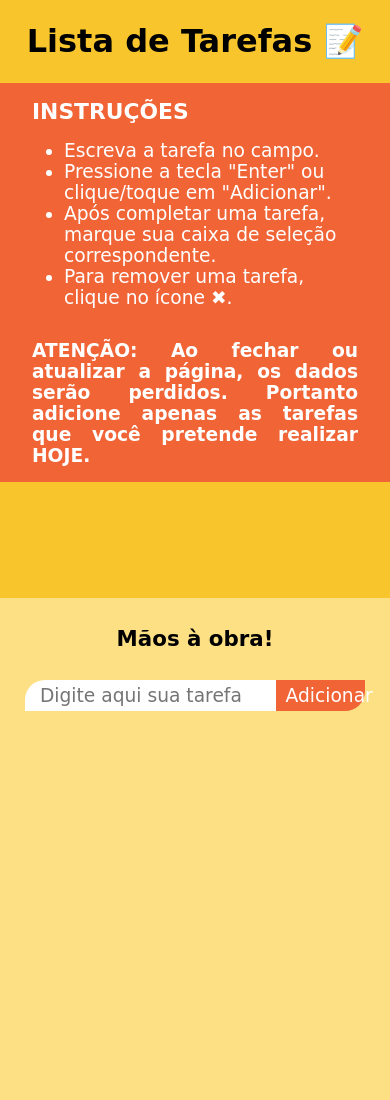
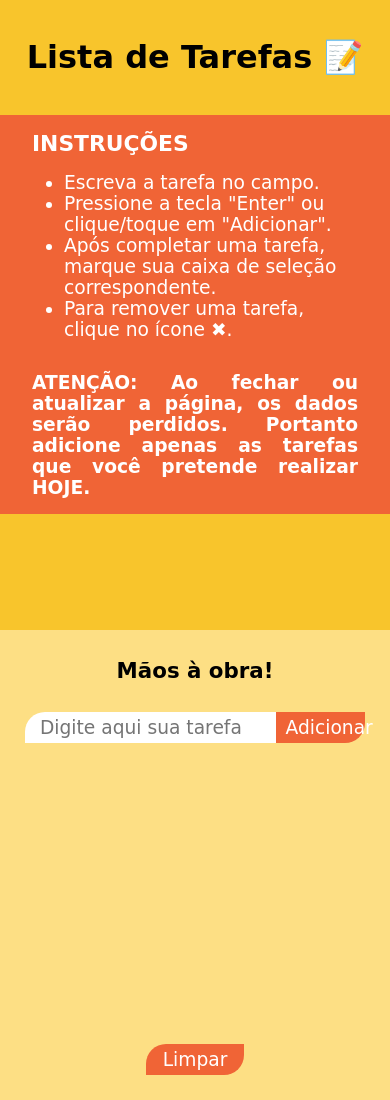
Before and after one commit to cristiane-dsc/cristiane-dsc.github.io, a plain HTML site: page to-do-list/index.html in a window 390 px wide. Shown: the top 1100 px of the page. Drawn offline with Linux system fonts and the light colour scheme; a web font is replaced by a local one.

Commit message:
Lista de Tarefas - Implementação 'Botão para Limpar lista' concluída

```diff
--- a/to-do-list/assets/scripts.js
+++ b/to-do-list/assets/scripts.js
@@ -1,7 +1,8 @@
 // Variáveis globais
 var entrada = document.getElementById('entrada');
 var listaTarefas = document.getElementById('listaTarefas');
-var botao = document.getElementById("botao");
+var adicionar = document.getElementById("adicionar");
+var limpar = document.getElementById("limpar")
 
 // Função que adiciona uma nova tarefa à lista
 function adicionaTarefa() {
@@ -43,7 +44,7 @@ function adicionaTarefa() {
   }
 }
 
-// Detecção de eventos que chamam adicionaTarefa() apenas se houver conteúdo na entrada
+// Detecção de eventos que chamam adicionaTarefa()
 
 entrada.addEventListener("keydown", function (e) {  // Enter
 
@@ -54,4 +55,9 @@ entrada.addEventListener("keydown", function (e) {  // Enter
   }
 });
 
-botao.addEventListener("click", adicionaTarefa);  // clique/toque
+adicionar.addEventListener("click", adicionaTarefa);  // clique/toque
+
+// Detecção de evento de clique que apaga o conteúdo da seção que contém as tarefas
+limpar.addEventListener("click", () => {
+  listaTarefas.innerHTML = '';
+});
--- a/to-do-list/assets/styles.css
+++ b/to-do-list/assets/styles.css
@@ -105,7 +105,8 @@ p {
 }
 
 #entrada,
-button {
+#adicionar,
+#limpar {
   height: 7vh;
   border: none;
   font-size: 16pt;
@@ -118,21 +119,33 @@ button {
   border-radius: 20px 0 0 0;
 }
 
-button {
+#adicionar,
+#limpar {
   width: 20%;
   padding: 5px 10px;
-  border-radius: 0 0 20px 0;
   cursor: pointer;
   background: #f06436;
   color: #fff;
 }
 
-button:hover {
+#adicionar {
+  border-radius: 0 0 20px 0;
+}
+
+#limpar {
+  border-radius: 20px 0 20px 0;
+  display: block;
+  margin: 2rem auto 3rem auto;
+}
+
+#adicionar:hover,
+#limpar:hover {
   font-weight: 600;
   background: #dd2121;
 }
 
-button:active {
+#adicionar:active,
+#limpar:active {
   font-weight: 600;
   background: #fff;
   color: #dd2121;
@@ -224,8 +237,7 @@ footer {
 
   #titulo-coluna-1 {
     font-size: 24pt;
-    margin: 1rem auto;
-    /* padding: 1rem; */
+    margin: 2rem auto;
     text-align: center;
     width: 100%;
   }
@@ -254,7 +266,8 @@ footer {
   }
 
   #entrada,
-  button {
+  #adicionar,
+  #limpar {
     height: 5%;
     font-size: 14pt;
   }
@@ -263,11 +276,13 @@ footer {
     width: 70%;
   }
 
-  button {
+  #adicionar,
+  #limpar {
     width: 25%;
   }
 
   #listaTarefas {
+    height: 30vh;
     font-size: 14pt;
     margin: 1rem 2rem;
     padding: 1rem;
--- a/to-do-list/index.html
+++ b/to-do-list/index.html
@@ -36,11 +36,13 @@
         <h1 id="titulo-coluna-2">Mãos à obra!</h1>
         <div id="criadorTarefas">  <!-- Entrada para o usuário criar tarefas -->
           <input id="entrada" type="text" placeholder="Digite aqui sua tarefa">
-          <button id="botao" type="button">Adicionar</button>
+          <button id="adicionar" type="button">Adicionar</button>
         </div>
 
         <div id="listaTarefas">  <!-- Lista de tarefas que sempre inicializa vazia -->
         </div>
+
+        <button id="limpar" type="button">Limpar</button>
 
       </div>
 
```
